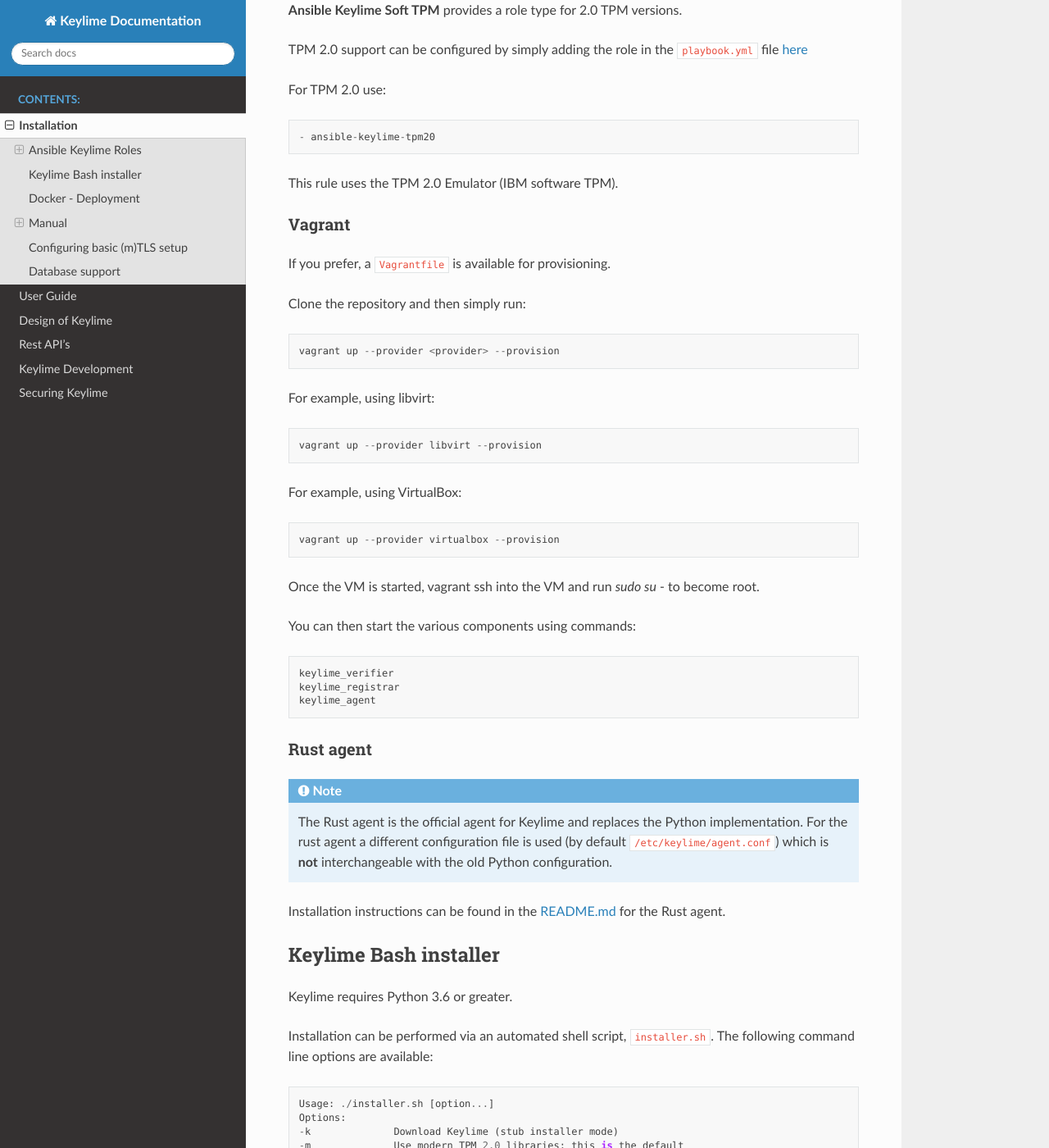
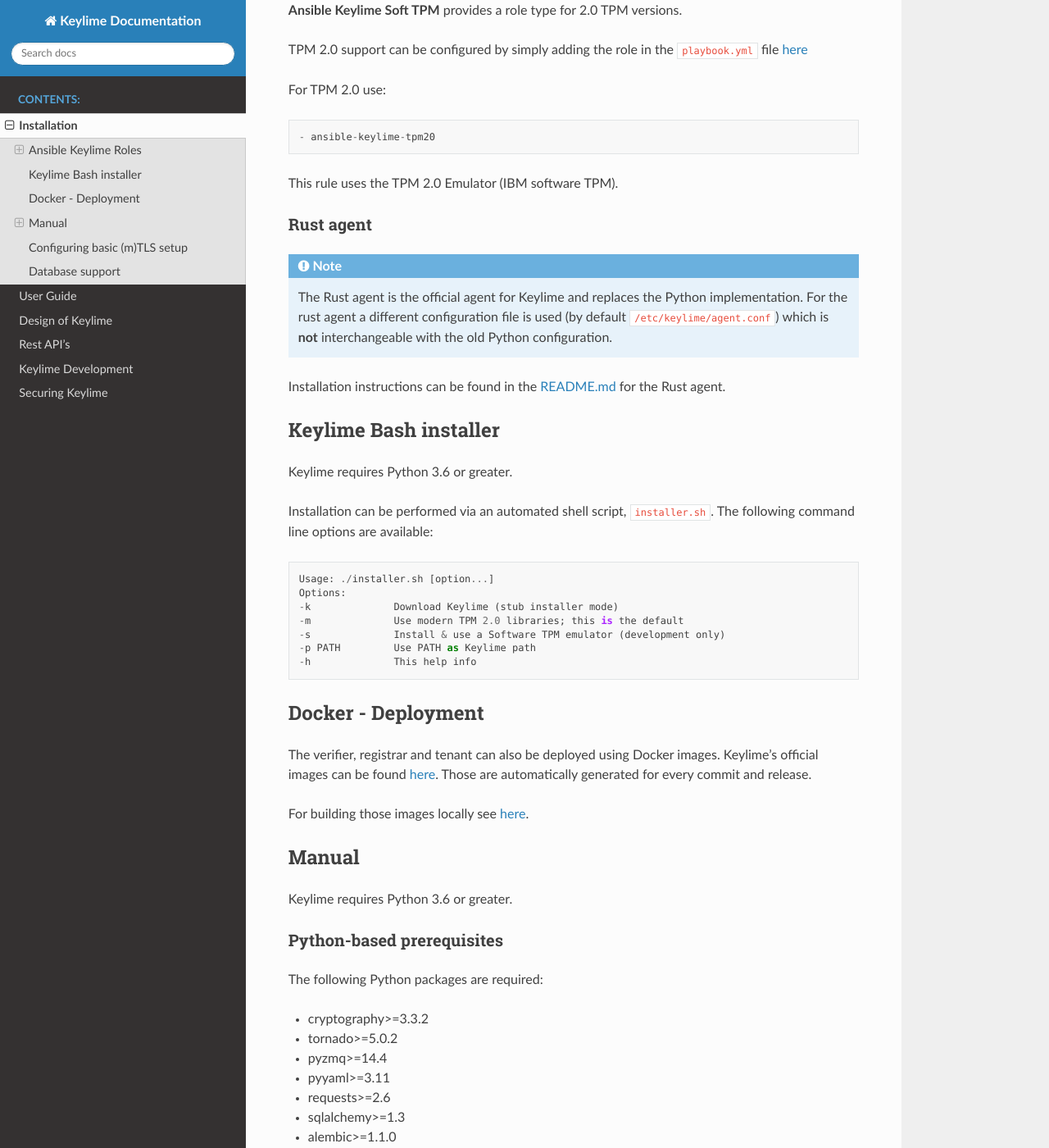
Before and after one commit to keylime/keylime, a Sphinx documentation site: the page built from docs/installation.rst, in a window 1280 px wide and 1400 px high, scrolled down 718 px. Shown: the whole window at 82% size. Built offline with Sphinx 7.4.7 and the Read the Docs theme 2.0.0, drawn with Linux system fonts in a browser that asks for light colours.

Commit message:
docs: remove Vagrant setup
This setup is no longer maintained.

Signed-off-by: Thore Sommer <mail@thson.de>

```diff
--- a/docs/installation.rst
+++ b/docs/installation.rst
@@ -41,34 +41,6 @@
 
 
 This rule uses the TPM 2.0 Emulator (IBM software TPM).
-
-Vagrant
-~~~~~~~
-
-If you prefer, a :code:`Vagrantfile` is available for provisioning.
-
-Clone the repository and then simply run::
-
-    vagrant up --provider <provider> --provision
-
-For example, using libvirt::
-
-    vagrant up --provider libvirt --provision
-
-
-For example, using VirtualBox::
-
-    vagrant up --provider virtualbox --provision
-
-Once the VM is started, vagrant ssh into the VM and run `sudo su` - to
-become root.
-
-You can then start the various components using commands::
-
-    keylime_verifier
-    keylime_registrar
-    keylime_agent
-
 
 Rust agent
 ~~~~~~~~~~~~~~~
```
